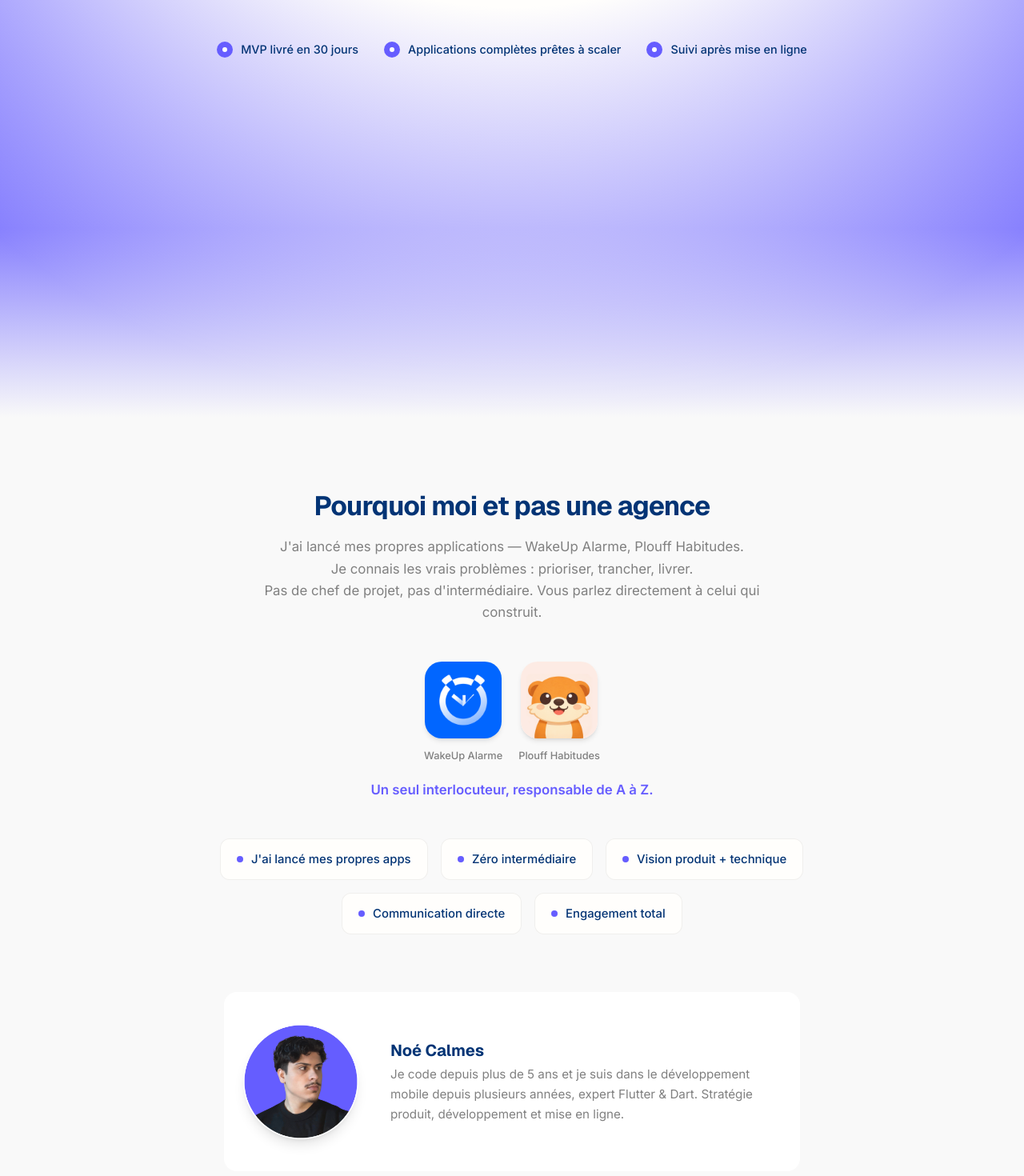
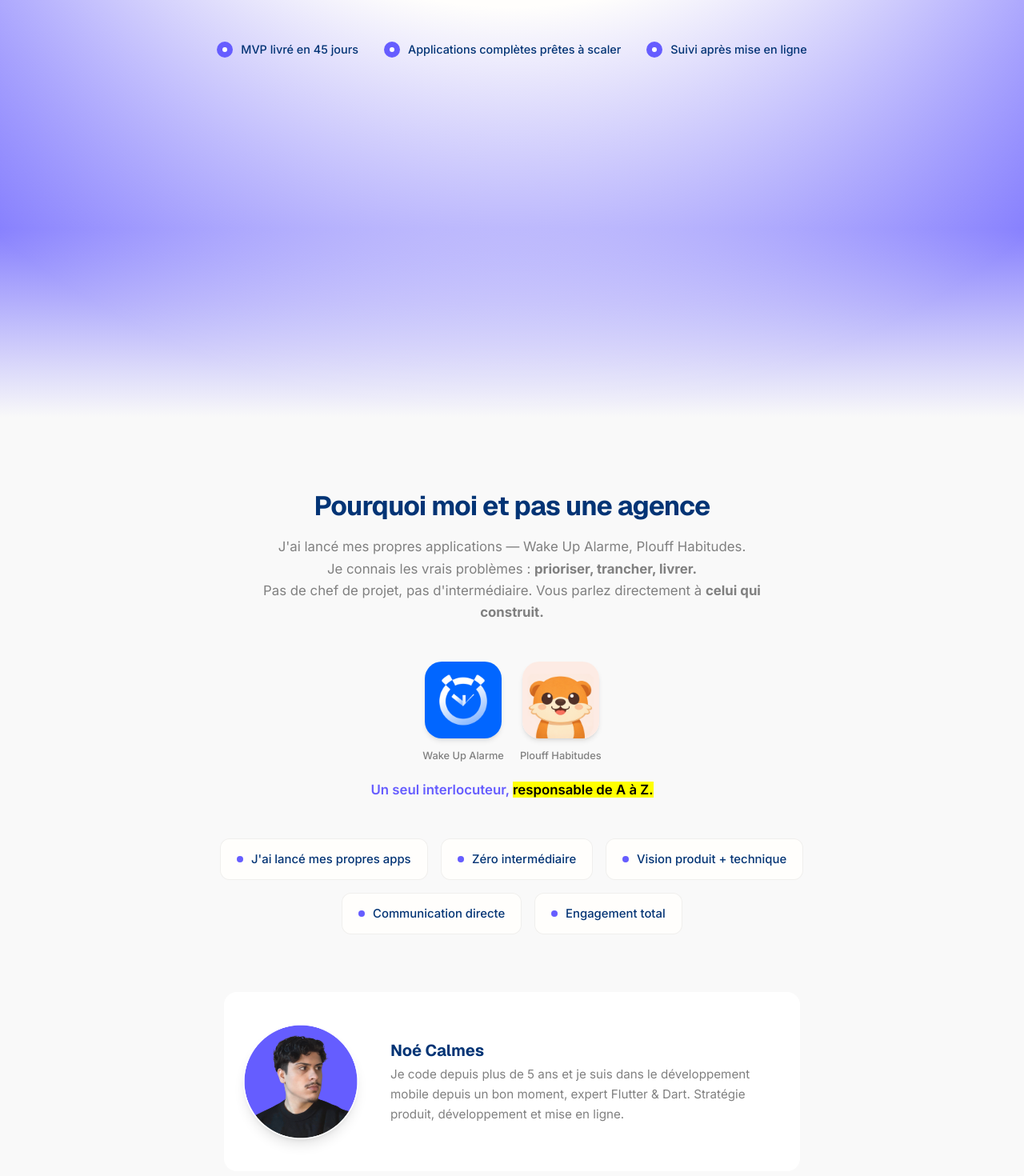
Before and after one commit to NoeCalmes-App/landingpage, a React (Vite) app: page / in a window 1280 px wide. Shown: the part 504-1974 px from the top of the page at 80% size. Built offline with nearby package versions, Linux system fonts and the light colour scheme.

Commit message:
fix phrase

```diff
--- a/src/App.jsx
+++ b/src/App.jsx
@@ -227,7 +227,7 @@ function App() {
 
           {/* Proof */}
           <div className="flex flex-wrap items-center justify-center gap-3 sm:gap-8 mt-7 md:mt-18">
-            {['MVP livré en 30 jours', 'Applications complètes prêtes à scaler', 'Suivi après mise en ligne'].map((text) => (
+            {['MVP livré en 45 jours', 'Applications complètes prêtes à scaler', 'Suivi après mise en ligne'].map((text) => (
               <div key={text} className="flex items-center gap-2.5 text-text text-[0.85rem] md:text-[0.9rem] font-medium">
                 <span className="shrink-0 w-5 h-5 rounded-full bg-brand flex items-center justify-center">
                   <span className="w-1.5 h-1.5 rounded-full bg-white" />
@@ -245,7 +245,7 @@ function App() {
               </h2>
               <ul className="space-y-4">
                 {[
-                  'Vous souhaitez créer une app MVP en 30 jours',
+                  'Vous souhaitez créer une app MVP en 45 jours',
                   'Vous souhaitez créer une application complète prête à scaler',
                   'Vous avez des maquettes d\'une app et cherchez un développeur',
                   'Vous souhaitez une refonte de votre application',
@@ -289,7 +289,7 @@ function App() {
             <ul className="space-y-4">
               {[
                 'Vous avez une idée d\'application déjà élaborée',
-                'Vous souhaitez créer une app MVP en 30 jours',
+                'Vous souhaitez créer une app MVP en 45 jours',
                 'Vous souhaitez créer une application complète prête à scaler',
                 'Vous avez des maquettes d\'une app et cherchez un développeur',
               ].map((item) => (
@@ -329,15 +329,15 @@ function App() {
           </h2>
 
           <p className="reveal text-grey text-[0.95rem] md:text-[1.05rem] leading-relaxed max-w-160 mx-auto text-center mb-10 md:mb-12">
-            J'ai lanc&eacute; mes propres applications — WakeUp Alarme, Plouff Habitudes.<br />
-            Je connais les vrais probl&egrave;mes : prioriser, trancher, livrer.<br />
-            Pas de chef de projet, pas d'interm&eacute;diaire. Vous parlez directement &agrave; celui qui construit.
+            J'ai lanc&eacute; mes propres applications — Wake Up Alarme, Plouff Habitudes.<br />
+            Je connais les vrais probl&egrave;mes : <strong>prioriser, trancher, livrer.</strong><br />
+            Pas de chef de projet, pas d'interm&eacute;diaire. Vous parlez directement &agrave; <strong>celui qui construit.</strong>
           </p>
 
           {/* Apps */}
           <div className="reveal flex items-center justify-center gap-5 mb-5">
             {[
-              { icon: wackupIcon, name: 'WakeUp Alarme', url: 'https://wakeupalarm.app/' },
+              { icon: wackupIcon, name: 'Wake Up Alarme', url: 'https://wakeupalarm.app/' },
               { icon: plouffIcon, name: 'Plouff Habitudes', url: 'http://plouff-habitudes.com' },
             ].map(({ icon, name, url }) => (
               <a key={name} href={url} target="_blank" rel="noopener noreferrer" className="group flex flex-col items-center gap-2">
@@ -348,7 +348,7 @@ function App() {
           </div>
 
           <p className="reveal text-brand font-semibold text-[0.95rem] md:text-[1.05rem] text-center mb-10 md:mb-12">
-            Un seul interlocuteur, responsable de A &agrave; Z.
+            Un seul interlocuteur, <mark>responsable de A &agrave; Z.</mark>
           </p>
 
           <div className="reveal-stagger flex flex-wrap justify-center gap-2.5 md:gap-4 max-w-230 mx-auto mb-10 md:mb-18">
@@ -382,7 +382,7 @@ function App() {
                   No&eacute; Calmes
                 </h3>
                 <p className="text-grey text-[0.9rem] md:text-[0.95rem] leading-relaxed">
-                  Je code depuis plus de 5 ans et je suis dans le d&eacute;veloppement mobile depuis plusieurs ann&eacute;es, expert Flutter &amp; Dart.
+                  Je code depuis plus de 5 ans et je suis dans le d&eacute;veloppement mobile depuis un bon moment, expert Flutter &amp; Dart.
                   Strat&eacute;gie produit, d&eacute;veloppement et mise en ligne.
                 </p>
               </div>
@@ -481,7 +481,7 @@ function App() {
           <div className="reveal max-w-170 mx-auto divide-y divide-card-border border-t border-card-border">
             {[
               { q: 'Comment fonctionne la tarification ?', a: 'Je ne facture ni à l\'heure, ni à la journée. Le tarif est défini dès le départ, en fonction du projet. Pas de mauvaise surprise, pas de compteur qui tourne — vous savez exactement ce que vous payez avant de commencer.' },
-              { q: 'Combien de temps faut-il pour avoir une application mobile ?', a: 'Pour un MVP, comptez environ 30 jours. Pour une application complète, le délai dépend du projet et de vos besoins — on définit ça ensemble.' },
+              { q: 'Combien de temps faut-il pour avoir une application mobile ?', a: 'Pour un MVP, comptez environ 45 jours. Pour une application complète, le délai dépend du projet et de vos besoins — on définit ça ensemble.' },
               { q: 'Après la livraison de l\'application ?', a: 'Je ne disparais pas après la mise en ligne. Je reste disponible pour les corrections, les mises à jour, les nouvelles fonctionnalités et l\'accompagnement technique. Le suivi fait partie de mon approche — on définit ensemble ce qui est nécessaire selon l\'évolution de votre produit.' },
             ].map(({ q, a }) => (
               <details key={q} className="group">
```
